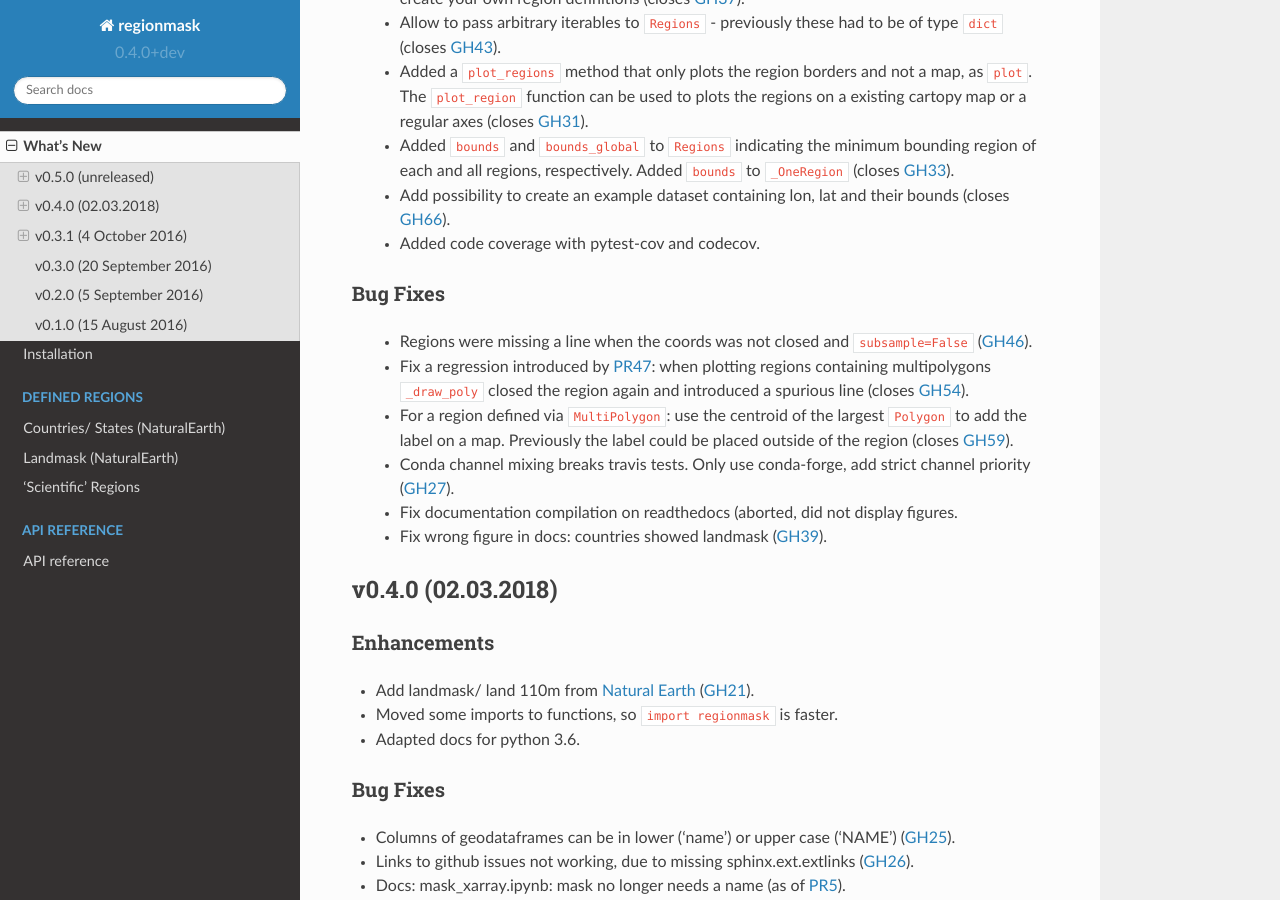
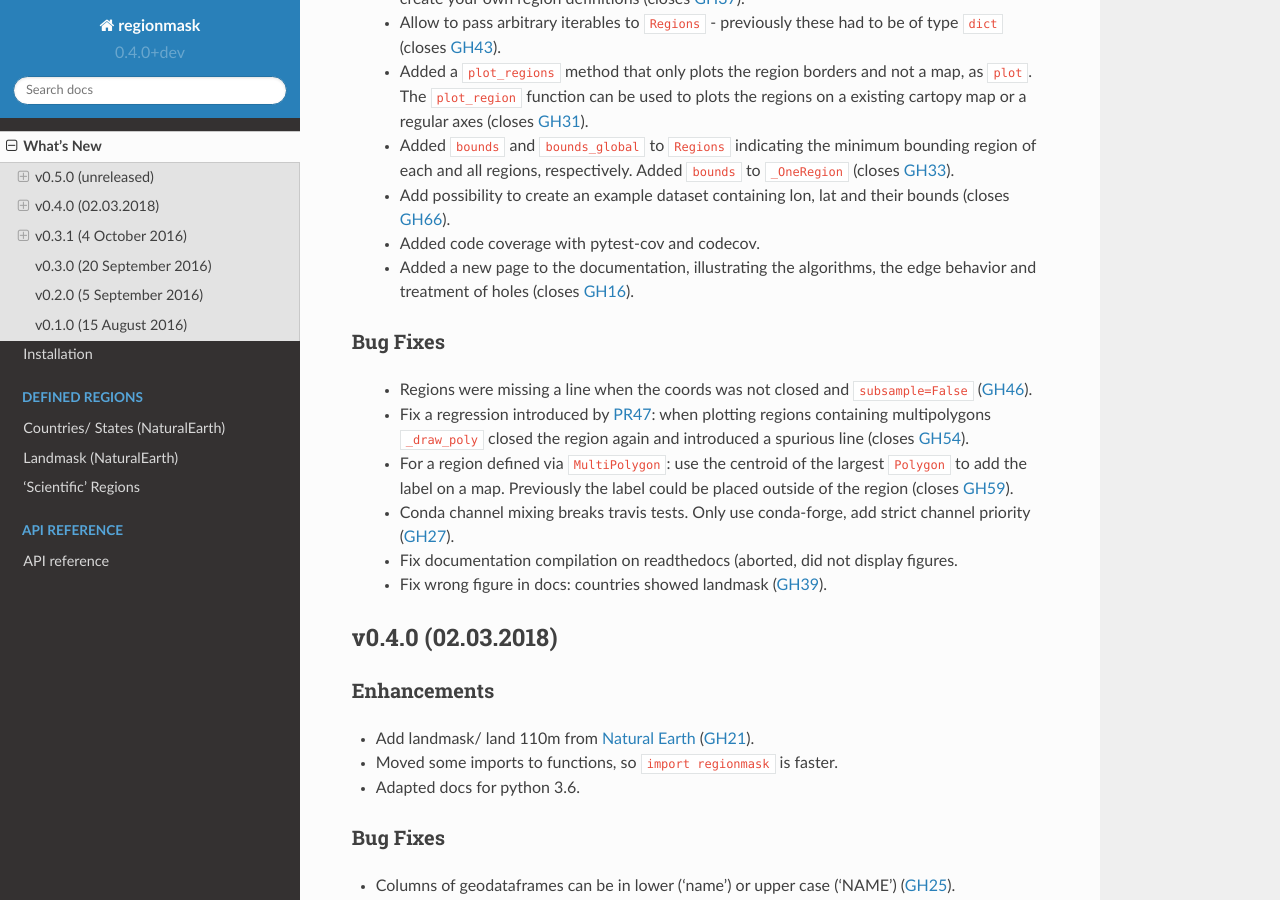
Before and after one commit to regionmask/regionmask, a Sphinx documentation site: the page built from docs/whats_new.rst, in a window 1280 px wide and 900 px high, scrolled down 989 px. Built offline with Sphinx 7.4.7 and the Read the Docs theme 2.0.0, drawn with Linux system fonts in a browser that asks for light colours; pages that are not in the unit, such as notebooks, are missing from menus.

Commit message:
add doc on algorithm

```diff
--- a/docs/conf.py
+++ b/docs/conf.py
@@ -307,6 +307,7 @@ warnings.filterwarnings("ignore")
 from subprocess import call
 
 notebooks = (
+    "notebooks/new_behavior",
     "notebooks/plotting",
     "notebooks/mask_numpy",
     "notebooks/mask_xarray",
--- a/docs/environment.yml
+++ b/docs/environment.yml
@@ -19,6 +19,7 @@ dependencies:
   - sphinx=2.1.2
   - sphinx_rtd_theme=0.4.3
   - pillow=6.1.0
+  - rasterio=1.0.25
     # - pip:
   #   - netcdf4
   #   - geopandas
--- a/docs/index.rst
+++ b/docs/index.rst
@@ -44,6 +44,7 @@ Contents
 
    whats_new
    installation
+   notebooks/new_behavior
 
 .. toctree::
    :maxdepth: 2
--- a/docs/whats_new.rst
+++ b/docs/whats_new.rst
@@ -56,6 +56,8 @@ Enhancements
  - Add possibility to create an example dataset containing lon, lat and their
    bounds (closes :issue:`66`).
  - Added code coverage with pytest-cov and codecov.
+ - Added a new page to the documentation, illustrating the algorithms, the edge
+   behavior and treatment of holes (closes :issue:`16`).
 
 Bug Fixes
 ~~~~~~~~~
```
Also changed, not shown: docs/notebooks/new_behavior.ipynb (added).
